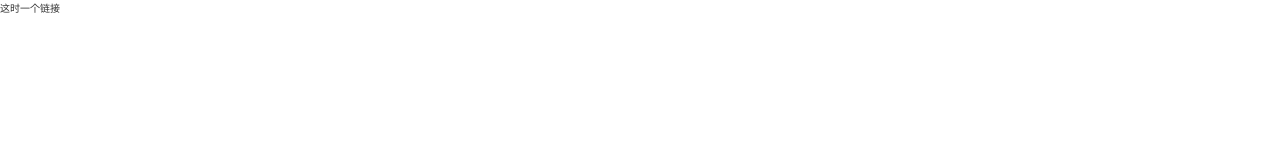
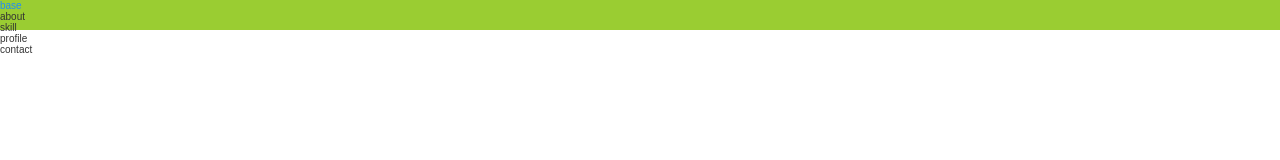
Before and after one commit to gzdl-strive/responsive_profile, a website built with Vite: page index.html in a window 1280 px wide. Built offline with nearby package versions, Linux system fonts and the light colour scheme.

Commit message:
feat: build init html struc

```diff
--- a/index.html
+++ b/index.html
@@ -10,9 +10,94 @@
     <title>gzdl-strive's profile</title>
   </head>
   <body>
-    <div id="app">
-      <a href="#">这时一个链接</a>
-    </div>
+    <!-- ** header ** -->
+    <header class="header test__bg">
+      <nav class="nav grid">
+        <a href="javascript:void(0);" class="nav__logo" />
+        <!-- nav -->
+        <ul class="nav__list">
+          <li><a href="#base">base</a></li>
+          <li><a href="#about">about</a></li>
+          <li><a href="#skill">skill</a></li>
+          <li><a href="#profile">profile</a></li>
+          <li><a href="#contact">contact</a></li>
+        </ul>
+      </nav>
+    </header>
+    <!-- ** main-content ** -->
+    <main class="main">
+      <!-- base -->
+      <section id="base" class="base">
+        <div class="base__container">
+          <!-- <div class="base__content">
+            <div class="base__social">
+              <a href="javascript:void(0);">icon1</a>
+              <a href="javascript:void(0);">icon2</a>
+              <a href="javascript:void(0);">icon3</a>
+            </div>
+            <div class="base__data">
+              <h2 class="base__title">Hi, I'm gzdl-strive</h2>
+              <h3 class="base__subtitle">Frontend Developer</h3>
+              <p class="base__description">
+                High level experience in web design and development knowledge,
+                producing quality work.
+              </p>
+              <a href="#contact">contact me</a>
+            </div>
+            <div class="base__img">
+              img
+            </div>
+          </div> -->
+          <!-- scroll -->
+          <!-- <div class="base__scroll"></div> -->
+        </div>
+      </section>
+
+      <!-- about -->
+      <!-- <section id="about" class="about"></section> -->
+
+      <!-- skills -->
+      <!-- <section id="skills" class="skills"></section> -->
+
+      <!-- profile -->
+      <!-- <section id="profile" class="profile"></section> -->
+
+      <!-- contact -->
+      <!-- <section id="contact" class="contact"></section> -->
+    </main>
+    <!-- ** footer ** -->
+    <!-- <footer class="footer">
+      <div class="footer__bg">
+        <div class="footer__container">
+          <div>
+            <h3 class="footer__title">GZDLPROFILE</h3>
+            <span class="footer__subTitle">Frontend Developer</span>
+          </div>
+
+          <ul class="footer__links">
+            <li>
+              <a href="#base" class="footer__link">base</a>
+            </li>
+            <li>
+              <a href="#skills" class="footer__link">skills</a>
+            </li>
+            <li>
+              <a href="#profile" class="footer__link">profile</a>
+            </li>
+          </ul>
+        </div>
+
+        <p class="footer__copy">
+          &#169; GZDLPROFILE.Copy from
+          <a
+            class="footer__copy"
+            href="https://www.youtube.com/c/Bedimcode"
+            target="_blank"
+            >Bedimcode</a
+          >
+        </p>
+      </div>
+    </footer> -->
     <script type="module" defer src="/main.js"></script>
   </body>
 </html>
--- /dev/null
+++ b/src/styles/common/public.css
@@ -0,0 +1,9 @@
+/* 测试背景色，开发时便于观察 */
+.test__bg {
+  background: yellowgreen;
+}
+
+/* grid */
+.grid {
+  display: grid;
+}
--- a/src/styles/reset.css
+++ b/src/styles/common/reset.css
@@ -23,6 +23,10 @@ select {
   margin: 0;
   padding: 0;
   outline: none;
+}
+
+html {
+  font-size: 10px;
 }
 
 html,
--- a/src/styles/variable.css
+++ b/src/styles/common/variable.css
@@ -10,4 +10,12 @@
 
   /* a element hover color */
   --link-color: var(--color-primary);
+
+  /* header variable */
+  --header-height: 3rem;
+  --header-boxShadow: 1px 1px solid var(--color-dark);
+
+  /* footer variable */
+  --footer-height: 10rem;
+  --footer-boxShadow: var(--header-boxShadow);
 }
--- a/src/styles/index.css
+++ b/src/styles/index.css
@@ -1,9 +1,3 @@
-@import url("reset.css"); /* import reset css */
-
-html {
-  font-size: 10px;
-}
-
-#app {
-  height: 100%;
-}
+@import url("common/reset.css"); /* import reset style(修改默认样式) */
+@import url("common/public.css"); /* import public style(公共、通用样式) */
+@import url("module/header.css"); /* import header style(头部样式) */
--- /dev/null
+++ b/src/styles/module/header.css
@@ -0,0 +1,3 @@
+.header {
+  height: var(--header-height);
+}
```
Also changed, not shown: README.md, src/styles/module/footer.css (added), src/styles/module/main.css (added).
